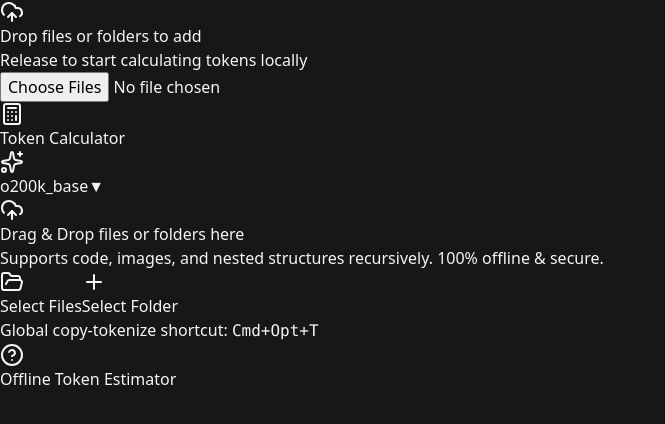
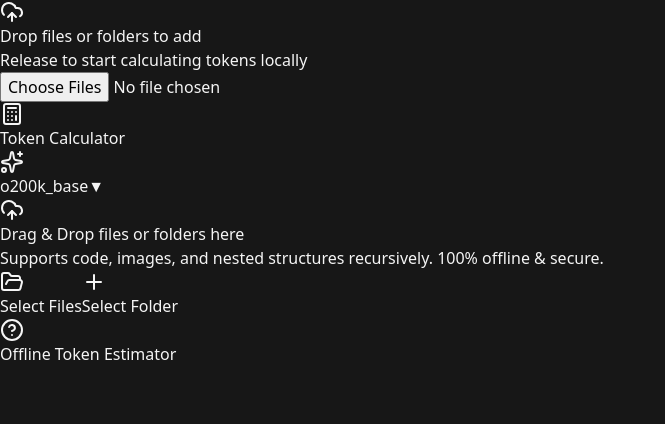
Before and after one commit to SuhaasNandeesh/token-calculator, a React (Vite) app: page / in a window 1280 px wide. Shown: the top 424 px of the page, without its empty margins (0-665 px from the left). Built offline with nearby package versions, Linux system fonts and the light colour scheme.

Commit message:
chore(ui): remove obsolete Global copy-tokenize shortcut footer text

```diff
--- a/src/App.tsx
+++ b/src/App.tsx
@@ -678,10 +678,7 @@ function App() {
       </main>
 
       {/* Global application footer */}
-      <footer className="px-6 py-3 border-t border-neutral-900 bg-neutral-950/60 backdrop-blur-md text-[10px] text-neutral-500 flex justify-between items-center z-10 flex-shrink-0">
-        <span className="flex items-center gap-1">
-          Global copy-tokenize shortcut: <kbd className="font-mono bg-neutral-900 px-1.5 py-0.5 rounded border border-neutral-850 text-neutral-400 font-bold select-text">Cmd+Opt+T</kbd>
-        </span>
+      <footer className="px-6 py-3 border-t border-neutral-900 bg-neutral-950/60 backdrop-blur-md text-[10px] text-neutral-500 flex justify-end items-center z-10 flex-shrink-0">
         <span className="flex items-center gap-1">
           <HelpCircle className="w-3 h-3 text-neutral-500" /> Offline Token Estimator
         </span>
```
